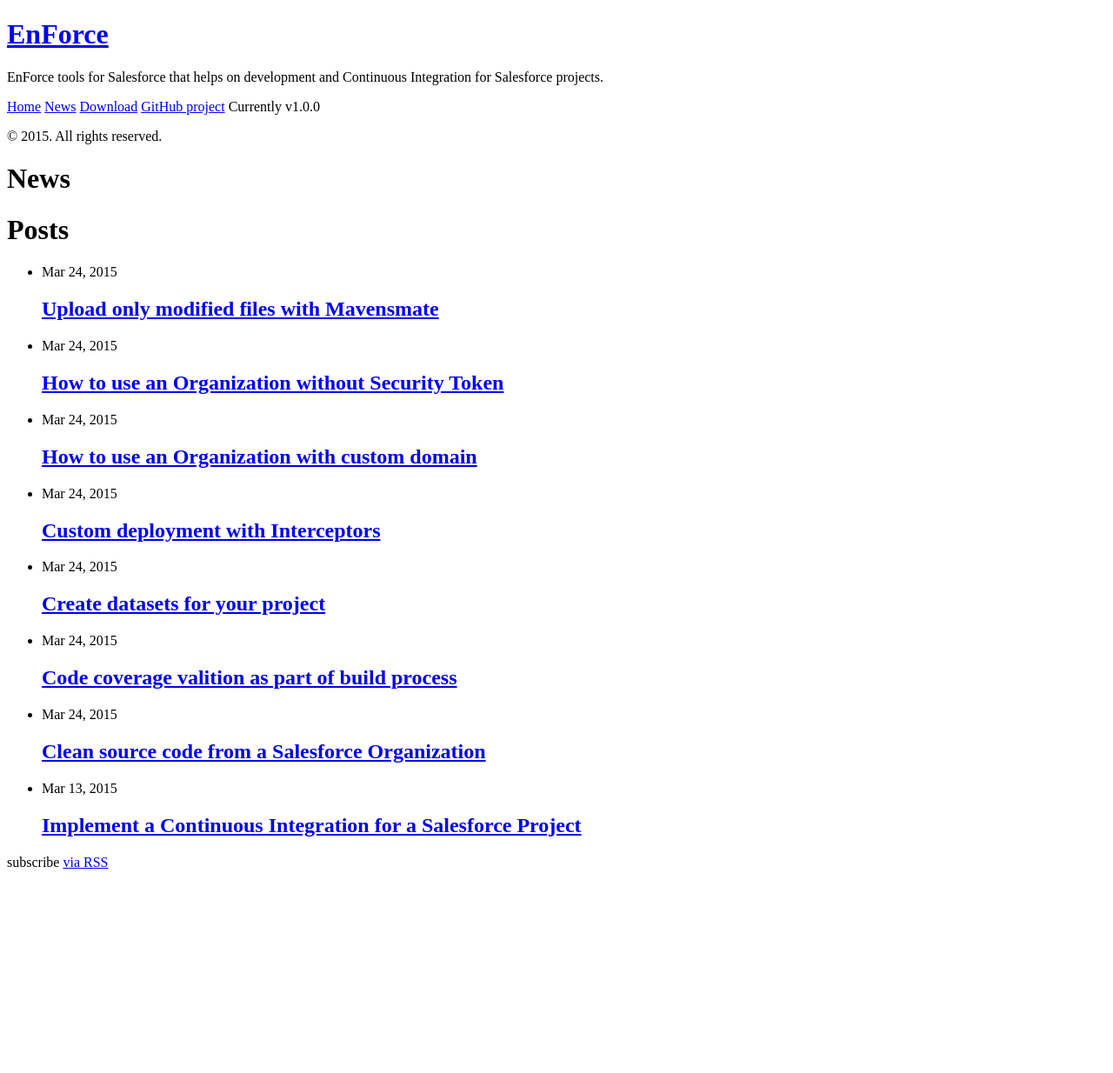
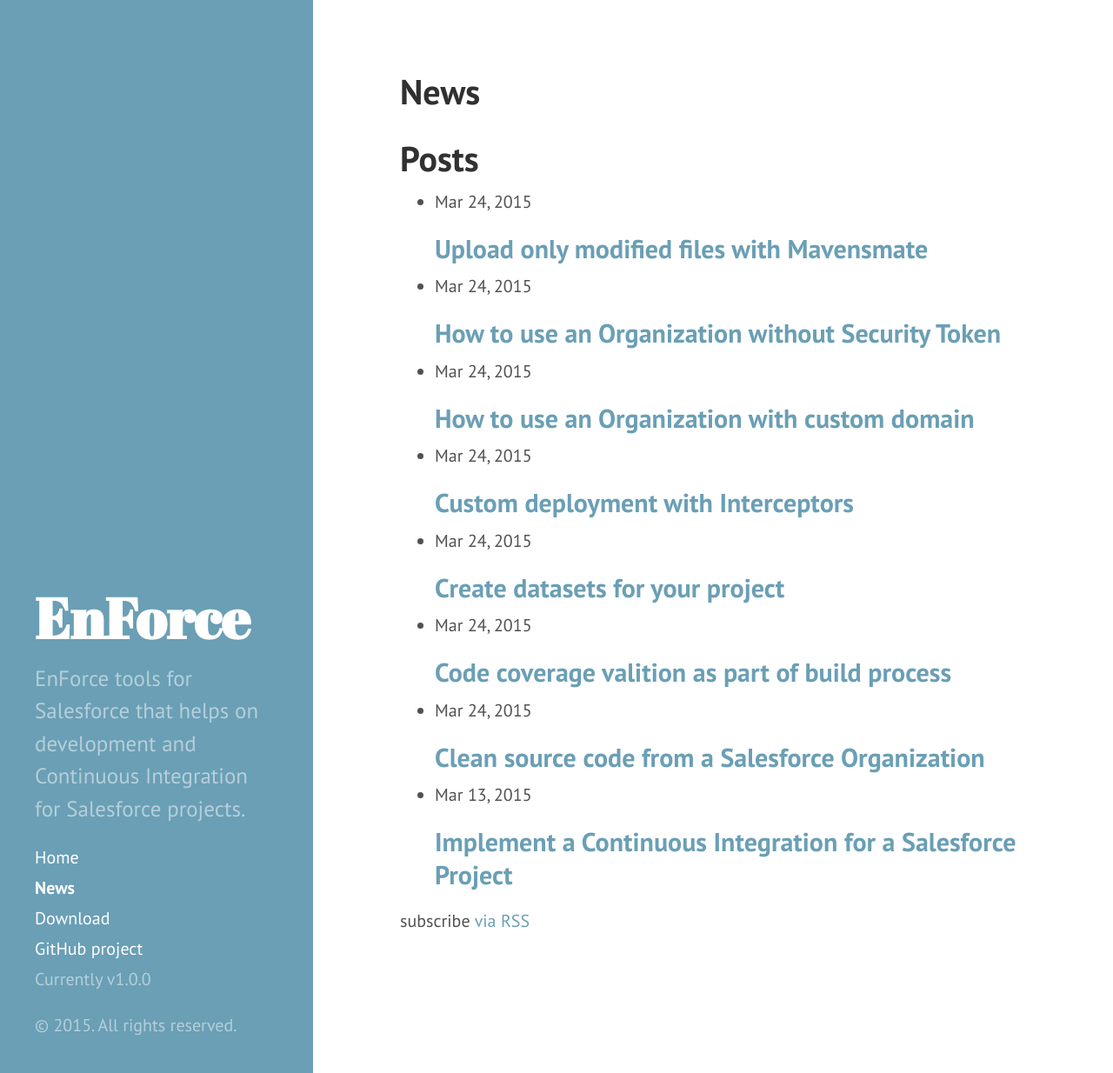
Before and after one commit to ziur/sdfc-idea, a Jekyll site: the page built from news.md, in a window 1280 px wide and 1234 px high. Shown: the whole window at 87% size. Built offline with Jekyll 4.4.1, drawn with Linux system fonts in a browser that asks for light colours.

Commit message:
Updated website2

```diff
--- a/_config.yml
+++ b/_config.yml
@@ -19,7 +19,7 @@ title:            EnForce
 tagline:          'EnForce tools for Salesforce'
 description:      'EnForce tools for Salesforce that helps on development and Continuous Integration for Salesforce projects.'
 url:              "http://enforce-gradle-plugin.github.io:4000"
-baseurl:          "sdfc-idea"
+baseurl:          "/sdfc-idea/"
 author:
   name:           'Jalasoft Inc.'
   url:            https://twitter.com/jalasoft
```
